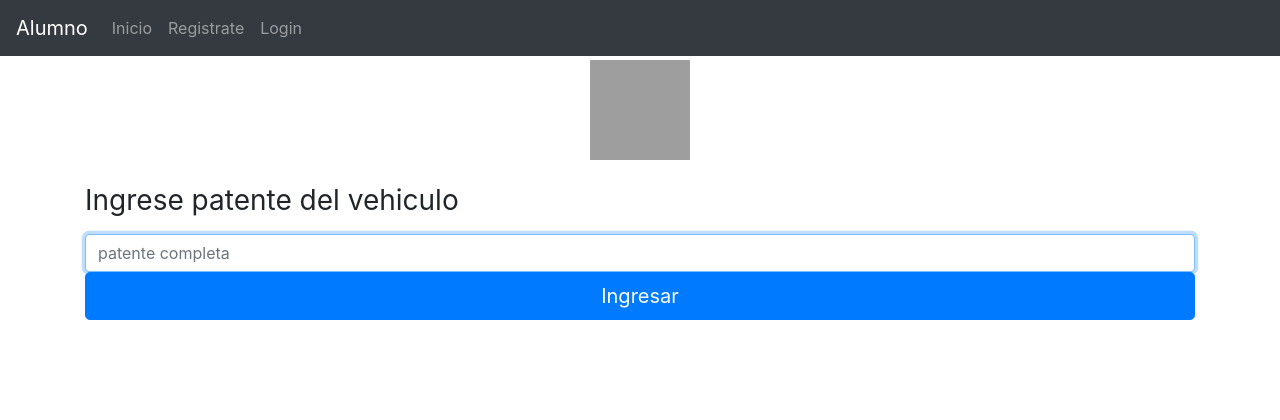
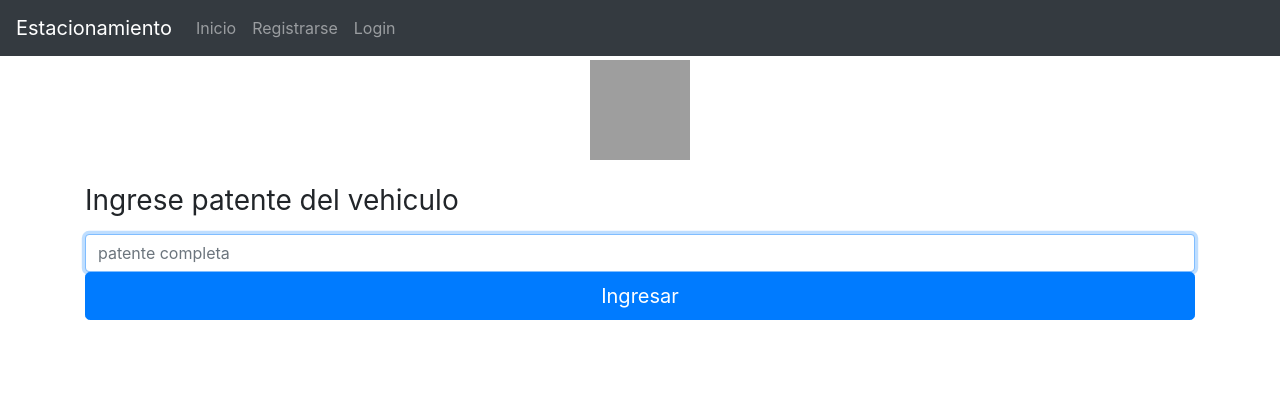
Before and after one commit to BrunoCiccioli/TP_Estacionamiento, a PHP site: page /paginas/cargarvehiculo.php in a window 1280 px wide. Shown: the top 420 px of the page. Run offline with PHP 8.4, Linux system fonts and the light colour scheme; some libraries are stand-ins or nearby versions; grey boxes are pictures that could not be loaded.

Commit message:
mod basicas

```diff
--- a/componentes/menu.php
+++ b/componentes/menu.php
@@ -7,7 +7,7 @@
                                             else
                                             {
                                              ?>
-                                             Alumno
+                                             Estacionamiento
                                             <?php
                                             }
                                             ?></a>
@@ -24,7 +24,7 @@
               //solo muestra estos item , si el usuario no esta logeado
             ?>
             <li class="nav-item">
-              <a class="nav-link" href=" /paginas/registro.php">Registrate</a>
+              <a class="nav-link" href=" /paginas/registro.php">Registrarse</a>
             </li>
             <li class="nav-item ">
               <a class="nav-link" href=" /paginas/login.php">Login</a>
```
